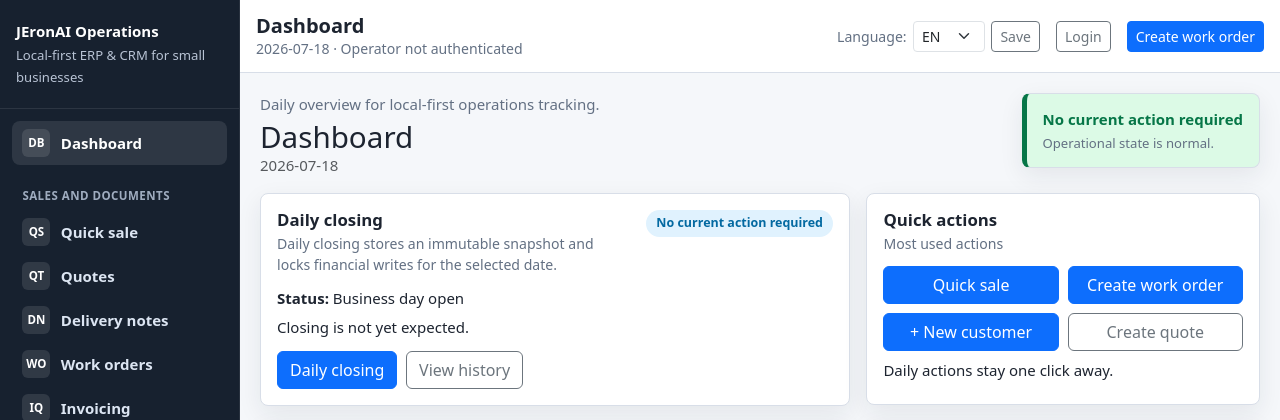
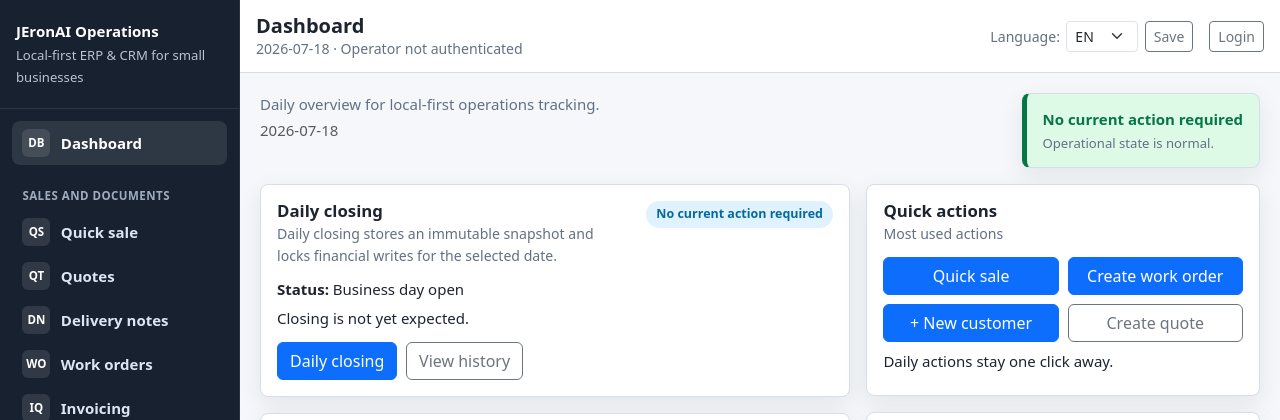
Before and after one commit to denzo69/-Local-First-Operations-Tracker-Commercial, a FastAPI app: page / in a window 1280 px wide. Shown: the top 420 px of the page. Run offline with FastAPI, Linux system fonts and the light colour scheme; data comes from the database, SQL or seed files in the repository; data that the repository does not hold is empty; some libraries are stand-ins or nearby versions.

Commit message:
Tidy dashboard header actions

```diff
--- a/app/templates/base.html
+++ b/app/templates/base.html
@@ -138,7 +138,6 @@
             {% else %}
             <a class="btn btn-outline-secondary btn-sm" href="/login">{{ t.login }}</a>
             {% endif %}
-            <a class="btn btn-primary btn-sm" href="{{ quick_action_url|default('/work-orders/new') }}">{{ quick_action_label|default(t.create_work_order) }}</a>
         </div>
     </header>
 
--- a/app/templates/dashboard.html
+++ b/app/templates/dashboard.html
@@ -1,10 +1,9 @@
 {% extends "base.html" %}
 
 {% block content %}
-<section class="dashboard-v2-header" aria-labelledby="dashboardTitle">
+<section class="dashboard-v2-header" aria-label="{{ t.daily_overview }}">
     <div>
         <p class="eyebrow">{{ t.daily_overview }}</p>
-        <h2 id="dashboardTitle">{{ t.dashboard }}</h2>
         <p class="text-muted mb-0">{{ today }}</p>
     </div>
     <a class="company-status status-{{ dashboard_status.tone }}" href="#criticalTasks">
```
